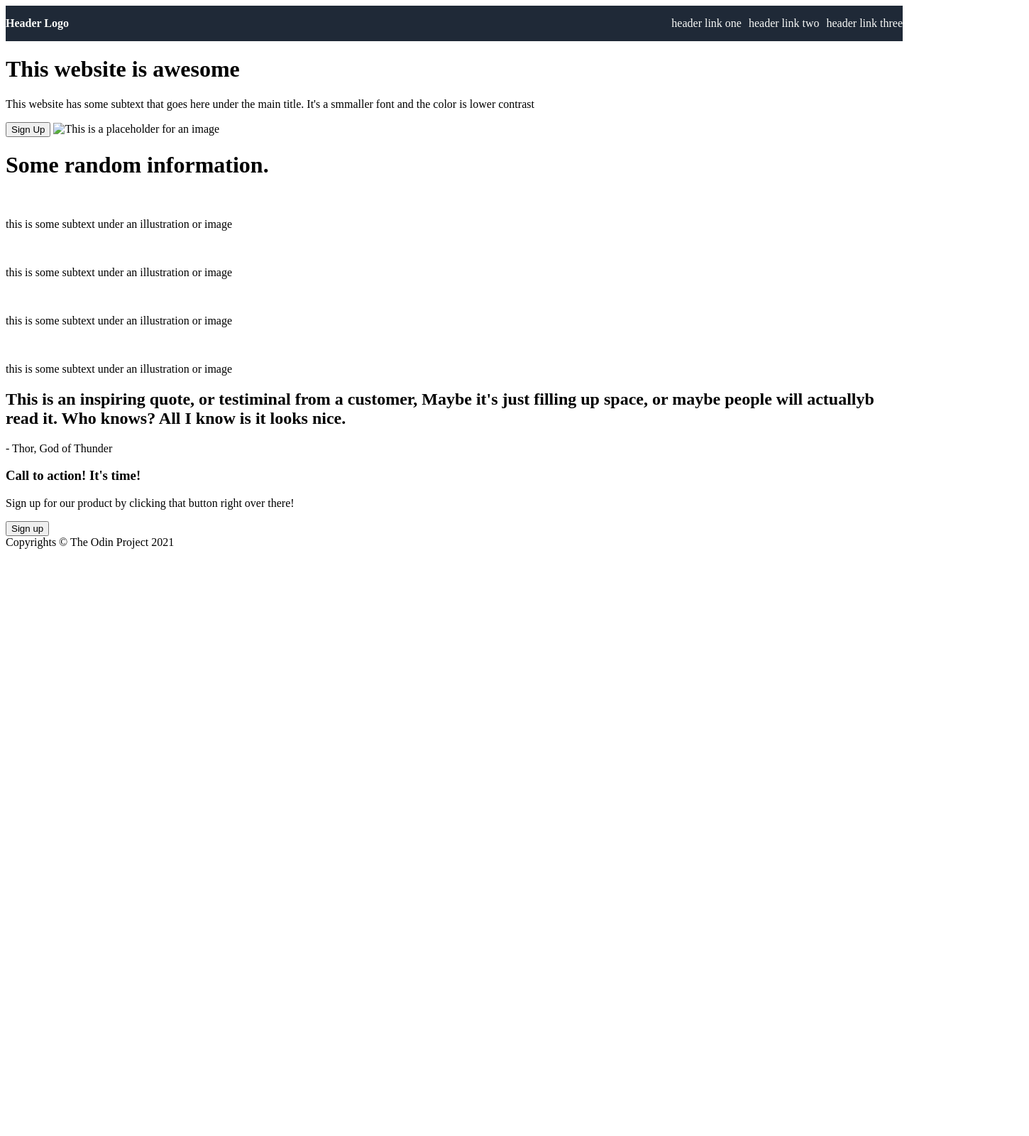
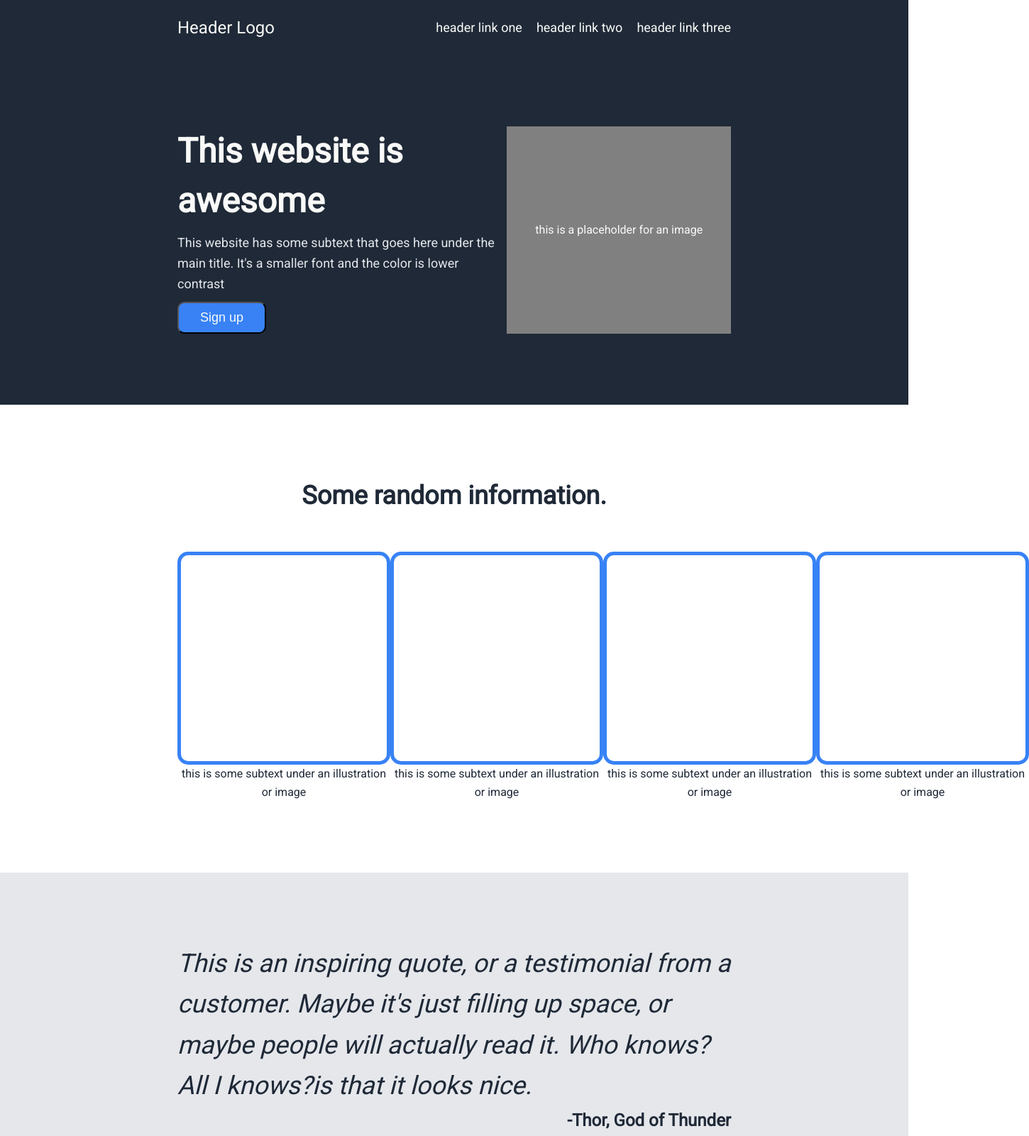
Before and after one commit to Matthew-Oj/odin-project-landing-page, a plain HTML site: page index.html in a window 1280 px wide. Shown: the top 1600 px of the page at 71% size, 1450 px wide, since content can reach past the window. Before the commit the page ends 800 px from the top, so only its background shows below. Drawn offline with Linux system fonts and the light colour scheme.

Commit message:
feat: completed project

```diff
--- a/index.html
+++ b/index.html
@@ -3,75 +3,124 @@
     <head>
         <meta charset="UTF-8">
         <meta name="viewport" content="width=device-width, initial-scale=1.0">
-    <title>Project Landing Page</title>
+        <title>OdinProject Landing Page</title>
+
+        <!-- Import Google Fonts: Roboto -->
+        <link href='https://fonts.googleapis.com/css?family=Roboto' rel='stylesheet'>
+
         <link rel="stylesheet" href="style.css">
-    <link href='https://fonts.googleapis.com/css?family=Roboto' rel='stylesheet'>
+
     </head>
+
     <body>
+        <!-- Header -->
         <header class="header">
-        <!-- Header -->
-        <p id="header-logo">Header Logo</p>
-        <div class = "header-text">
-            <p>header link one</p>
-            <p>header link two</p>
-            <p>header link three</p>
-        </div>
+            <div class="logo"> Header  Logo</div>
+            <nav>
+                <ul class="nav-ul">
+                <li><a class="header-link" href="#">header link one</a></li>
+                <li><a class="header-link" href="#">header link two</a></li>
+                <li><a class="header-link" href="#">header link three</a></li>
+                </ul>
+        </nav>
         </header>
 
+
+        <main>
+            <!-- Section 1  -->
+            <section class="hero">
                 <div>
-        <!-- Section 1  -->
-        <h1>This website is awesome</h1>
-        <p>This website has some subtext that goes here under the main title. It's a smmaller font and the color is lower contrast</p>
-        <button> Sign Up</button>
-        <img src="" alt="This is a placeholder for an image">
-    </div>
-
-
-    <div>
-        <!-- Section 2 -->
-        <h1>Some random information.</h1>
-
-        <div>
-        <img src="" alt="">
-        <p>this is some subtext under an illustration or image</p>
-        </div>
-
-        <div>
-        <img src="" alt="">
-        <p>this is some subtext under an illustration or image</p>
-        </div>
-
-        <div>
-        <img src="" alt="">
-        <p>this is some subtext under an illustration or image</p>
-        </div>
-
-        <div>
-        <img src="" alt="">
-        <p>this is some subtext under an illustration or image</p>
-        </div>
+                    <h1 class="hero-text-title">This website is awesome</h1>
+                    <p class="hero-text-subtitle">This website has some subtext that goes here
+                        under the main title. It's a smaller font and
+                        the color is lower contrast
+                    </p>
+                    <button class="hero-button">
+                        Sign up
+                    </button>
 
                 </div>
 
-    <div>
-        <!-- Section 3 -->
-         <h2>This is an inspiring quote, or testiminal from a customer, Maybe it's just filling up space, or maybe people will actuallyb read it. Who knows? All I know is it looks nice.</h2>
-         <p>- Thor, God of Thunder</p>
-
+                <div class="hero-image">
+                    <p>this is a placeholder for an image</p>
                 </div>
 
-    <div>
-        <!-- Section 4 -->
-        <h3>Call to action! It's time!</h3>
-        <p>Sign up for our product by clicking that button right over there!</p>
-        <button>Sign up</button>
+            </section>
+
+            <!-- Section 2  -->
+            <section class="info">
+                <h1 class="info-title">Some random information.</h1>
+                <div class="info-container">
+                    <div class="info-item">
+                        <div class=info-image>
                         </div>
+                        <p class="info-text">
+                            this is some subtext under an illustration
+                            or image
+                        </p>
+                    </div>
+                    <div class="info-item">
+                        <div class=info-image>
+                        </div>
+                        <p class="info-text">
+                            this is some subtext under an illustration
+                            or image
+                        </p>
+                    </div>
+                    <div class="info-item">
+                        <div class=info-image>
+                        </div>
+                        <p class="info-text">
+                            this is some subtext under an illustration
+                            or image
+                        </p>
+                    </div>
+                    <div class="info-item">
+                        <div class=info-image>
+                        </div>
+                        <p class="info-text">
+                            this is some subtext under an illustration
+                            or image
+                        </p>
+                    </div>
+                </div>
+            </section>
 
+            <!-- Section 3  -->
+            <section class="quote">
+                <p class="quote-text">
+                    This is an inspiring quote, or a testimonial from a
+                    customer. Maybe it's just filling up space, or maybe
+                    people will actually read it. Who knows? All I knows?is that it looks nice.
+                </p>
+
+                <div class="author-container">
+                    <p class="quote-author">
+                        -Thor, God of Thunder
+                    </p>
+                </div>
+            </section>
+
+            <!-- Section 4  -->
+            <section class="cta">
+                <div class="cta-content">
+                    <div class="cta-content-left">
+                        <h3 class="cta-text">
+                            Call to action! It's time!
+                        </h3>
+                        <p class="cta-subtext">
+                            Sign up for our product by clickiung that button
+                            right over there!
+                        </p>
+                    </div>
+                    <div class="cta-content-right">
+                        <button class="cta-button">Sign up</button>
+                    </div>
+                </div>
+            </section>
+        </main>
         <footer>
-        <!-- Footer -->
-         Copyrights © The Odin Project 2021
+            <p>Copyright © The Odin Project 2021</p>
         </footer>
-
-
     </body>
 </html>
--- a/style.css
+++ b/style.css
@@ -1,12 +1,14 @@
 :root {
-    --font: 'Roboto';
+    --font-family: 'Roboto', sans-serif;
     --primary-background-color: #1F2937;
 
     --main-text-size: 48px;
     --main-text-color: #F9FAF8;
-    --main-text-wieght: 900;
+    --main-text-weight: 900;
+
     --secondary-text-size: 18px;
     --secondary-text-color: #E5E7EB;
+
     --header-text-size: 24px;
     --header-text-color: #F9FAF8;
 
@@ -15,34 +17,186 @@
     --information-header-text-color: #1F2937;
     --information-header-text-weight: 900;
 
-    --quote-section-background-color: #3882F6;
+    --quote-section-background-color: #E5E7EB;
     --quote-text-size: 36px;
     --quote-text-style: light italic;
     --quote-text-color: #1F2937;
 
 }
 
+* {
+  margin: 0;
+  padding: 0;
+  box-sizing: border-box;
+}
 
 body {
-  /* font-family: var(--font); */
-  border: 50px;
+  font-family: var(--font-family);
+  background-color: white;
+  color: #1f2937;
+  line-height: 1.6;
 }
 
+/*
+1. styling colors fonts
+2. content positioning
+3. margin, padding etc
+*/
+
 .header {
-    background-color: var(--primary-background-color);
-    color: var(--main-text-color);
-    display: flex;
-    align-items: center;
+
+  background-color: var(--primary-background-color);
+
+  display: flex;
+  justify-content: space-between;
+  align-items: center;
+
+  margin: 0 auto;
+  padding: 20px 250px;
 
 }
 
-.header-text {
-  margin-left: auto;
+.logo {
+  color: var(--header-text-color);
+  font-size: var(--header-text-size);
+}
+
+.nav-ul {
   display: flex;
-  gap: 10px;
+  gap: 20px;
+}
+
+li {
+  list-style-type: none;
+}
+
+.header-link {
+  text-decoration: none;
+  text-transform: lowercase;
+  color: var(--header-text-color);
+  font-size: 18px;
+}
+
+.hero {
+  background-color: var(--primary-background-color);
+
+  display: flex;
+  padding: 100px 250px;
+  justify-content: space-between;
 
 }
 
-#header-logo {
-  font-weight: bold;
+.hero-text-title {
+  font-size: var(--main-text-size);
+  color: var(--main-text-color);
+  font-weight: var(--main-text-weight);
+  line-height: 70px;
 }
+
+.hero-text-subtitle {
+  color: var(--secondary-text-color);
+  font-size: var(--secondary-text-size);
+  margin: 10px 0;
+}
+
+.hero-button {
+  background-color: var(--button-color);
+  color: var(--main-text-color);
+  font-size: var(--secondary-text-size);
+
+  border-radius: 10px;
+  padding: 10px 30px;
+
+  border-color: none;
+  box-shadow: none;
+}
+
+.hero-image {
+  background-color: gray;
+  width: 80%;
+  text-align: center;
+  align-content: center;
+  color: var(--main-text-color);
+}
+
+.info {
+  padding: 100px 250px 100px 250px;
+  text-align: center;
+}
+
+.info-title {
+  font-size: var(--information-header-text-size);
+  color: var(--information-header-text-color);
+  font-weight: var(--information-header-text-weight);
+}
+.info-container {
+  display: flex;
+  margin-top: 50px;
+  justify-content: space-between;
+}
+
+.info-image{
+  border: 5px solid #3882f6;
+  border-radius: 15px;
+  width: 300px;
+  height: 300px;
+}
+
+.info-text {
+  color: var(--quote-text-color)
+}
+
+.quote {
+  background-color: var(--quote-section-background-color);
+  color: var(--quote-text-color);
+  padding: 100px 250px;
+}
+
+.quote-text {
+  font-size: var(--quote-text-size);
+  font-style: italic;
+  font-weight: lighter;
+}
+
+.author-container {
+  display: flex;
+}
+
+.quote-author {
+  text-align: end;
+  width: 100%;
+  font-size: 24px;
+  font-weight: bolder;
+}
+
+.cta {
+  background-color: white;
+  padding: 100px 250px;
+}
+
+.cta-content {
+  background-color: var(--button-color);
+  color: var(--main-text-color);
+  padding: 50px 125px;
+  border-radius: 15px;
+  display: flex;
+}
+
+.cta-content-left {
+  width: 80%;
+}
+
+.cta-button {
+  padding: 10px 30px;
+  background-color: var(--button-color);
+  color: var(--main-text-color);
+  border-radius: 10px;
+  border: 1px solid var(--main-text-color);
+}
+
+footer {
+  text-align: center;
+  background-color: var(--primary-background-color);
+  color: var(--quote-section-background-color);
+  padding: 30px;
+}
```
Also changed, not shown: 1 other file. Lines whose indentation alone changed are shown as unchanged.
